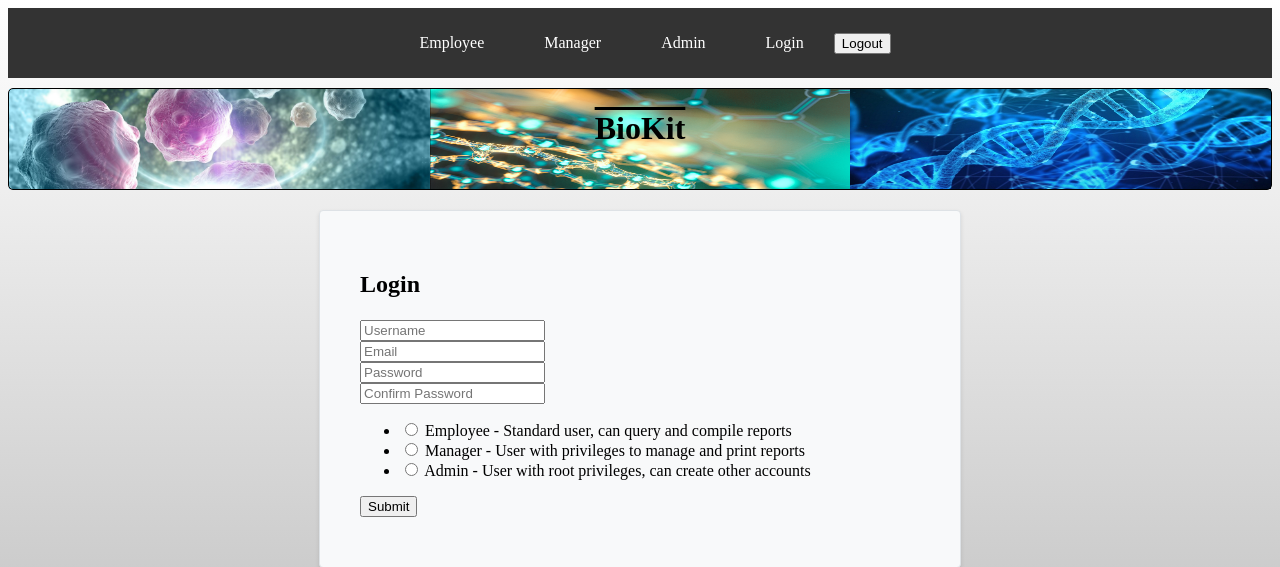
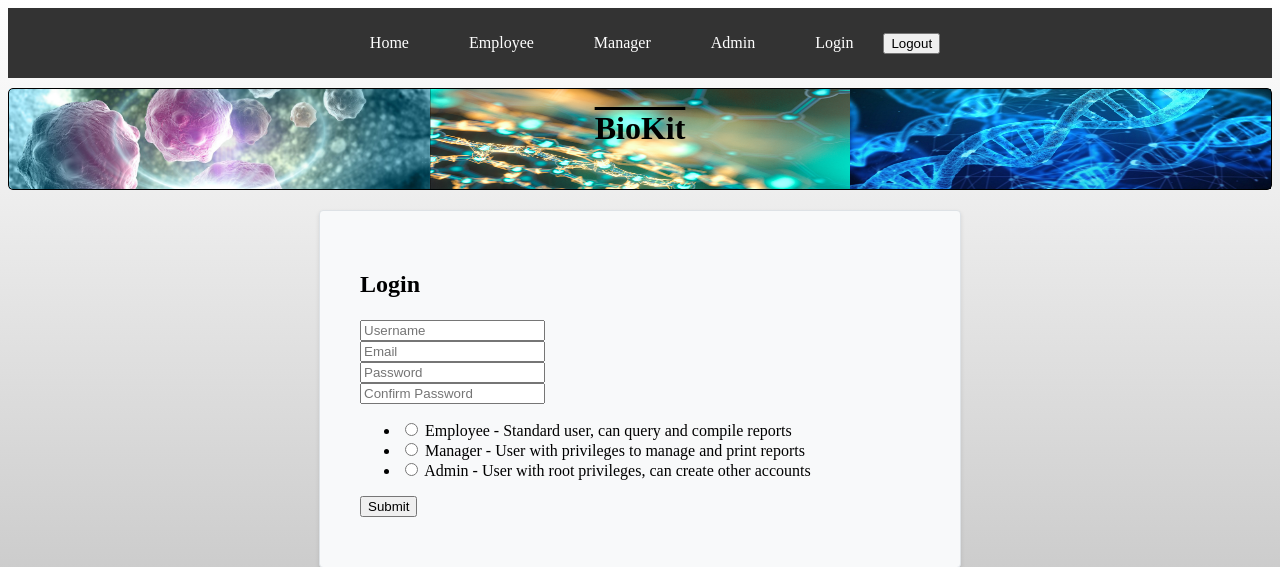
Before and after one commit to aolson078/biokit, a Flask app: page /register in a window 1280 px wide. Shown: the top 567 px of the page. Run offline with Flask 3, Linux system fonts and the light colour scheme.

Commit message:
Accidently deleted Home button in nav bar. Readded.

```diff
--- a/templates/base.html
+++ b/templates/base.html
@@ -15,7 +15,7 @@
     <div class="navbar-container">
         <div class="navbar">
 
-
+            <a href="/index" {% if active_page== 'home' %}class="active"{% endif %}>Home</a>
             <a href="/employee.html" {% if active_page== 'employee' %}class="active"{% endif %}>Employee</a>
             <a href="/manager.html" {% if active_page== 'manager' %}class="active"{% endif %}>Manager</a>
             <a href="/admin.html" {% if active_page== 'admin' %}class="active"{% endif %}>Admin</a>
```
